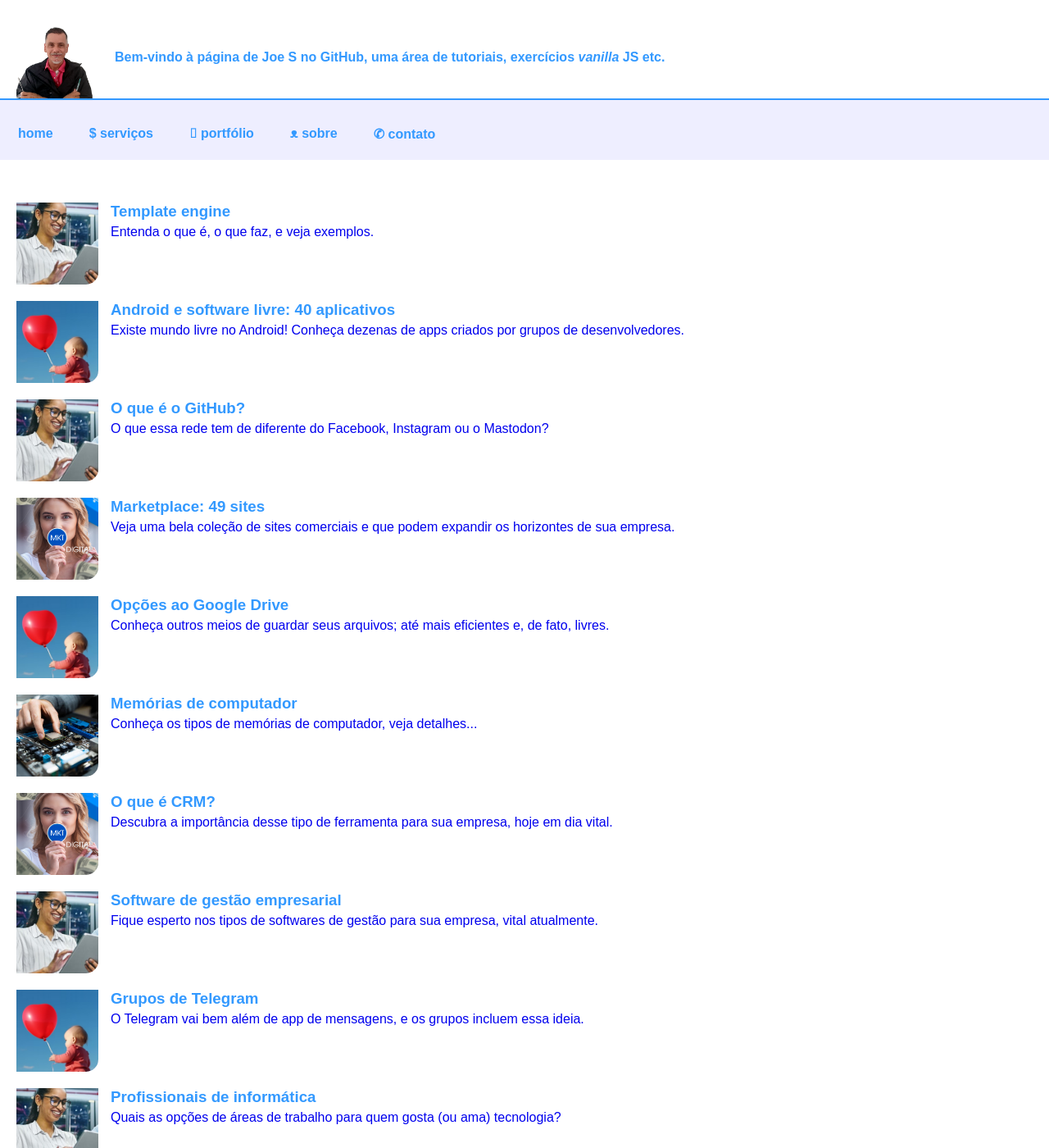
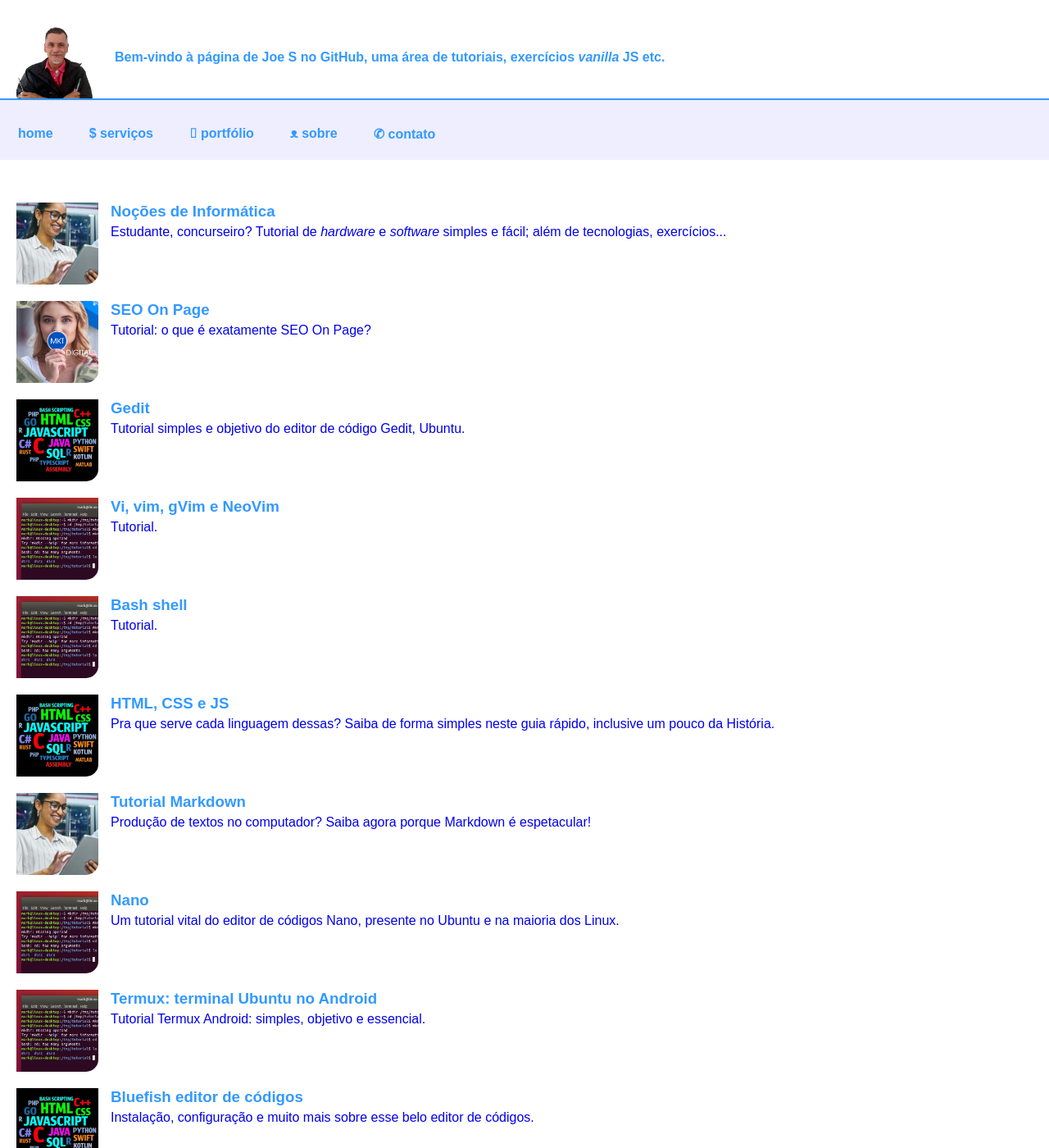
Before and after one commit to Joesynth/joesynth.github.io, a Jekyll site: the page built from index.html, in a window 1280 px wide and 1400 px high. Shown: the whole window at 82% size. Built offline with Jekyll 4.4.1, drawn with Linux system fonts in a browser that asks for light colours.

Commit message:
Update artigo.json

```diff
--- a/_data/artigo.json
+++ b/_data/artigo.json
@@ -1,4 +1,70 @@
 [
+  {
+    "href": "nocoes-de-informatica.md",
+    "src": "image/ti.png",
+    "h3": "Noções de Informática",
+    "p": "Estudante, concurseiro? Tutorial de <em>hardware</em> e <em>software</em> simples e fácil; além de tecnologias, exercícios..."
+  },
+  {
+    "href": "seo-on-page.md",
+    "src": "image/mkt.png",
+    "h3": "SEO On Page",
+    "p": "Tutorial: o que é exatamente SEO On Page?"
+  },
+  {
+    "href": "gedit.md",
+    "src": "image/linguagem.png",
+    "h3": "Gedit",
+    "p": "Tutorial simples e objetivo do editor de código Gedit, Ubuntu."
+  },
+  {
+    "href": "vim-e-vi.md",
+    "src": "image/cli.png",
+    "h3": "Vi, vim, gVim e NeoVim",
+    "p": "Tutorial."
+  },
+  {
+    "href": "bash-shell.md",
+    "src": "image/cli.png",
+    "h3": "Bash shell",
+    "p": "Tutorial."
+  },
+  {
+    "href": "html-css-e-js.md",
+    "src": "image/linguagem.png",
+    "h3": "HTML, CSS e JS",
+    "p": "Pra que serve cada linguagem dessas? Saiba de forma simples neste guia rápido, inclusive um pouco da História."
+  },
+  {
+    "href": "tutorial-markdown.md",
+    "src": "image/ti.png",
+    "h3": "Tutorial Markdown",
+    "p": "Produção de textos no computador? Saiba agora porque Markdown é espetacular!"
+  },
+  {
+    "href": "nano-editor-de-codigos.md",
+    "src": "image/cli.png",
+    "h3": "Nano",
+    "p": "Um tutorial vital do editor de códigos Nano, presente no Ubuntu e na maioria dos Linux."
+  },
+  {
+    "href": "termux.md",
+    "src": "image/cli.png",
+    "h3": "Termux: terminal Ubuntu no Android",
+    "p": "Tutorial Termux Android: simples, objetivo e essencial."
+  },
+  {
+    "href": "bluefish-editor-de-codigo.md",
+    "src": "image/linguagem.png",
+    "h3": "Bluefish editor de códigos",
+    "p": "Instalação, configuração e muito mais sobre esse belo editor de códigos."
+  },
+    {
+    "href": "bluefish-editor-de-codigo.md",
+    "src": "image/linguagem.png",
+    "h3": "TESTE",
+    "p": "TESTE."
+  },
   {
     "href": "template-engine.html",
     "src": "image/ti.png",
```
